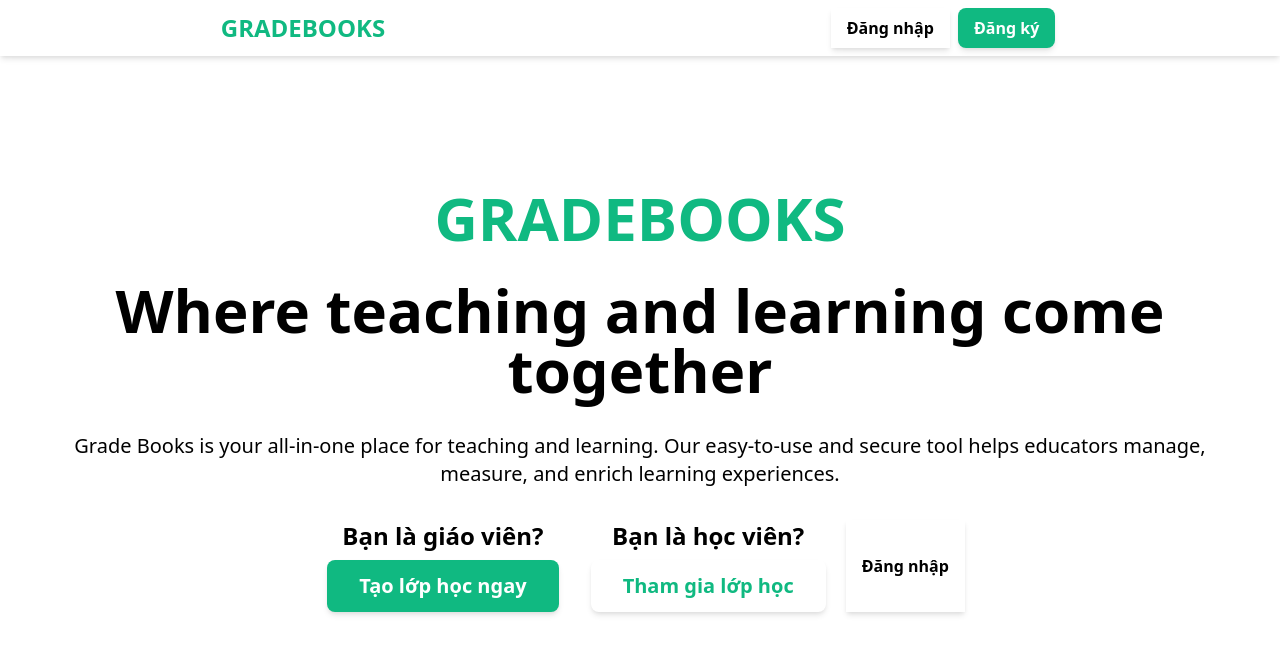
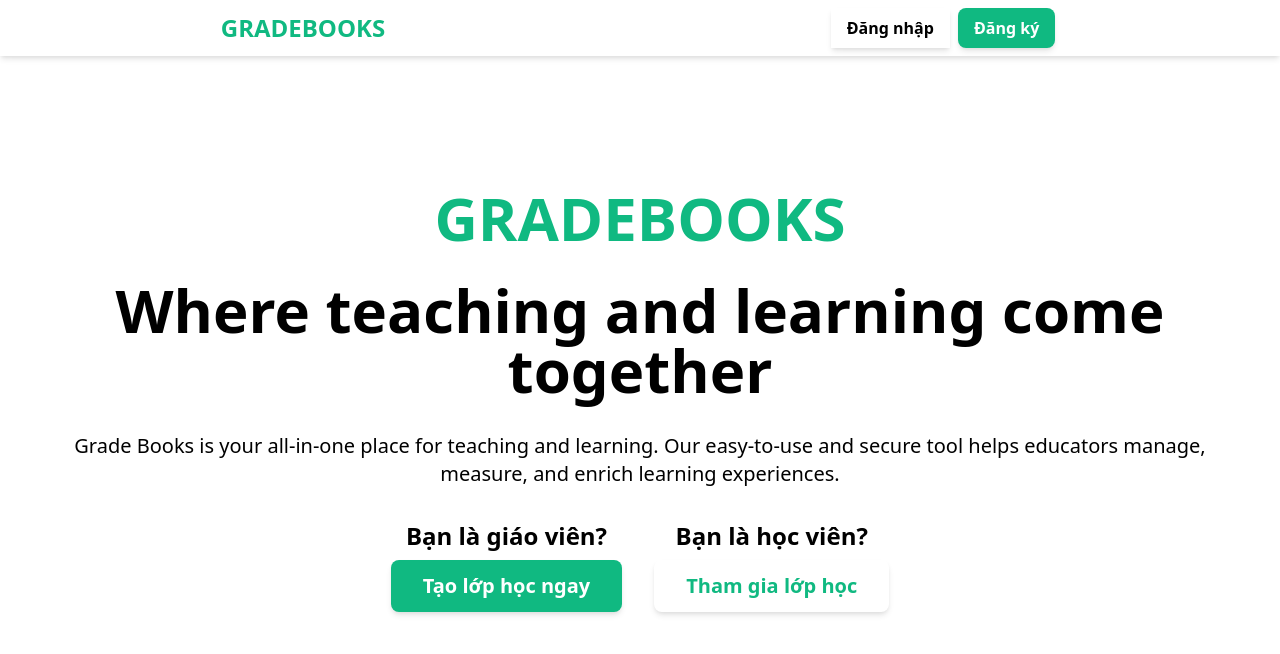
Before and after one commit to nhlong20/grade-book-app, a Next.js app in the folder frontend/: page / in a window 1280 px wide. Shown: the top 654 px of the page. Built offline with nearby package versions, Linux system fonts and the light colour scheme; no server answers.

Commit message:
fix: minor bug

```diff
--- a/frontend/pages/index.tsx
+++ b/frontend/pages/index.tsx
@@ -49,11 +49,6 @@ const Home: NextPage = () => {
                 Tham gia lớp học
               </button>
             </div>
-            <Link href="/contribute">
-              <button className="py-2 px-4 font-semibold shadow-md text-black hover:text-green-700 mx-1">
-                Đăng nhập
-              </button>
-            </Link>
           </div>
 
         </main>
```
